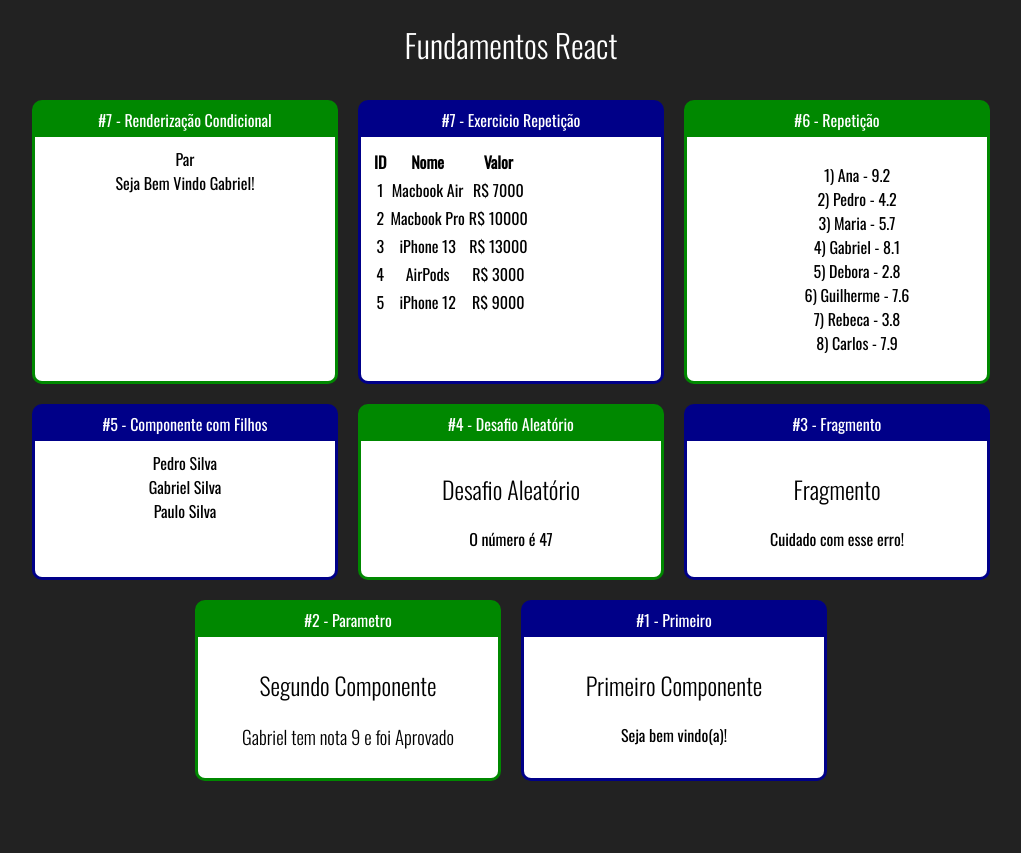
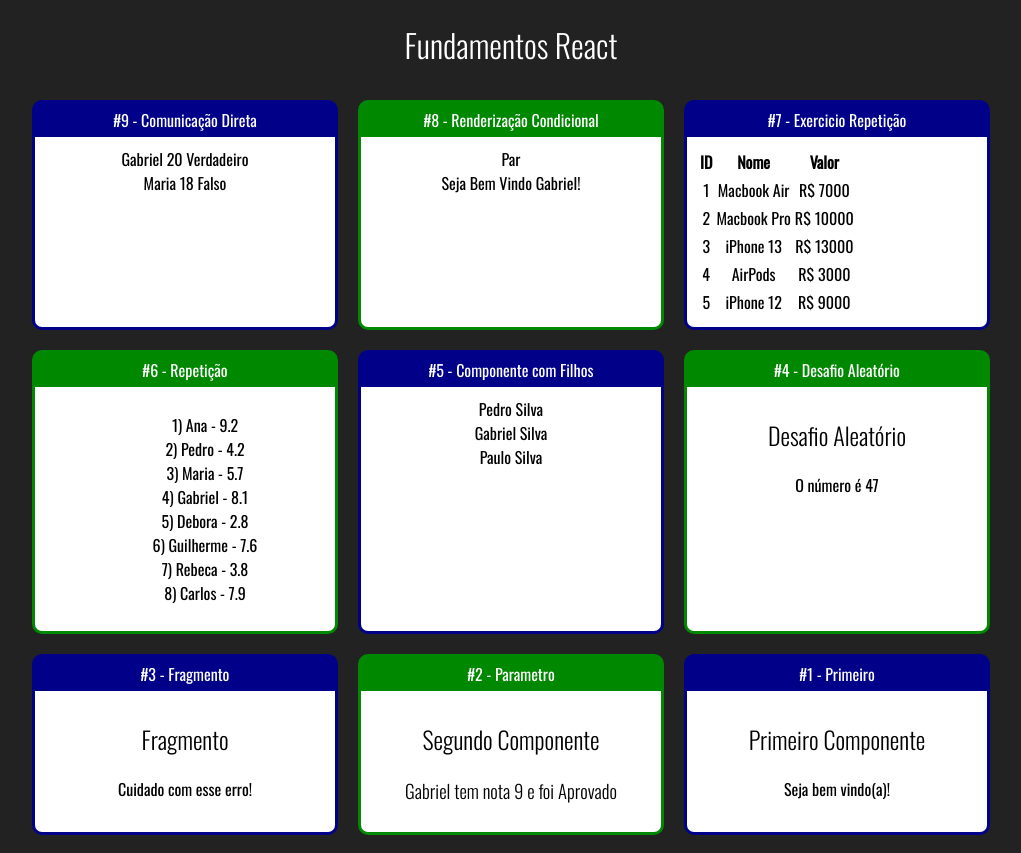
Before and after one commit to GabrielButarelo/fundamentos-react, a React (Create React App) app: page / in a window 1280 px wide. Shown: the whole page, without its empty margins (129-1150 px from the left). Before the commit the page ends 800 px from the top, so only its background shows below. Built offline with nearby package versions, Linux system fonts and the light colour scheme.

Commit message:
Comunicação Direta

```diff
--- a/src/App.jsx
+++ b/src/App.jsx
@@ -10,6 +10,7 @@ import ListaAlunos from './components/repeticao/ListaAlunos';
 import ListaProdutos from './components/repeticao/ListaProdutos';
 import ParOuImpar from './components/condicional/ParOuImpar';
 import UsuarioInfo from './components/condicional/UsuarioInfo';
+import DiretaPai from './components/comunicacao/DiretaPai';
 
 import Card from './components/layout/Card';
 
@@ -17,7 +18,11 @@ export default _ =>
     <div className="App">
       <h1>Fundamentos React</h1>
       <div className="Cards">
-        <Card titulo="#7 - Renderização Condicional" color="#080">
+        <Card titulo="#9 - Comunicação Direta" color="#008">
+          <DiretaPai />
+        </Card>
+
+        <Card titulo="#8 - Renderização Condicional" color="#080">
           <ParOuImpar numero={20} />
           <UsuarioInfo usuario={{nome: 'Gabriel'}}></UsuarioInfo>
         </Card>
--- /dev/null
+++ b/src/components/comunicacao/DiretaFilho.jsx
@@ -0,0 +1,9 @@
+export default props => {
+  return (
+    <div>
+      <span>{props.nome} </span>
+      <span>{props.idade} </span>
+      <span>{props.programa ? 'Verdadeiro' : 'Falso'}</span>
+    </div>
+  )
+}
--- /dev/null
+++ b/src/components/comunicacao/DiretaPai.jsx
@@ -0,0 +1,10 @@
+import DiretaFilho from "./DiretaFilho"
+
+export default props => {
+  return (
+    <div>
+      <DiretaFilho nome="Gabriel" idade={20} programa={true} />
+      <DiretaFilho nome="Maria" idade={18} programa={false} />
+    </div>
+  )
+}
```
